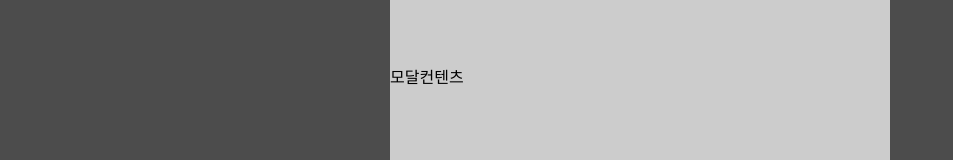
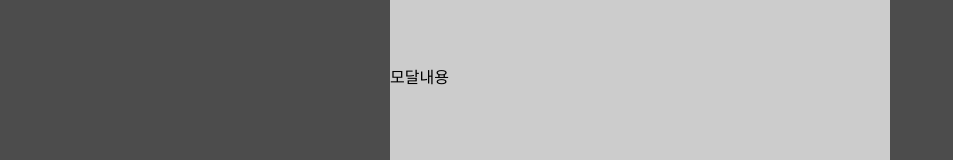
Before and after one commit to kyung-doo/kice, a React (Create React App) app: page /testpage in a window 1280 px wide. Both pictures are taken after a click on the button "모달버튼". Shown: the part 320-480 px from the top of the page, without its empty margins (0-953 px from the left). Built offline with nearby package versions, Linux system fonts and the light colour scheme.

Commit message:
modal stroy upload

```diff
--- a/src/components/Modal.tsx
+++ b/src/components/Modal.tsx
@@ -3,11 +3,18 @@ import styled from "styled-components";
 import Button from "./Button";
 
 export interface Props extends HTMLProps<HTMLInputElement> {
- /*
-  모달 닫기 state
-  */
-  setModal : ( a: boolean ) => void;
-
+    /**
+     * 모달 header
+    */
+    head?: JSX.Element;
+    /**
+     * 모달 footer
+    */
+    foot?: JSX.Element;
+    /**
+     * 모달 닫기 state
+    */
+    setModal : ( a: boolean ) => void;
 }
 
 
@@ -16,6 +23,9 @@ export interface Props extends HTMLProps<HTMLInputElement> {
  */
 const Modal: FC<Props & {as?: any}> = ({
     className,
+    head,
+    children,
+    foot,
     ...props
 }) => {
     let { setModal } = props;
@@ -23,15 +33,17 @@ const Modal: FC<Props & {as?: any}> = ({
      <Styled.Modal {...props}>
          <div className={`modal-content ${className}`}>
             <div className="modal-header fj">
-                    <h2 className="modal-title">모달타이틀</h2>
+                {head}
+                    {/* <h2 className="modal-title">모달타이틀</h2> */}
                     <button className="btn" onClick={()=>setModal(false)}>x</button>
             </div>
             <div className="modal-body">
-                    모달컨텐츠
+                {children}
             </div>
             <div className="modal-footer">
-                <Button>취소</Button>
-                <Button>발송</Button>
+                {foot}
+                {/* <Button>취소</Button>
+                <Button>발송</Button> */}
             </div>
          </div>
      </Styled.Modal>
--- a/src/pages/Testpage.tsx
+++ b/src/pages/Testpage.tsx
@@ -20,8 +20,18 @@ const Testpage: FC = () => {
             setCurrentPage={setCurrentPage}
          />
          <Button onClick={()=>setModal(true)}>모달버튼</Button>
-         {
-            modal &&  <Modal setModal={setModal}/>
+         {modal &&
+            <Modal
+               head={<h2 className="modal-title">모달타이틀</h2>}
+               foot={
+                  <>
+                     <Button>취소</Button>
+                     <Button>발송</Button>
+                  </>
+               }
+               setModal={setModal}>
+               <p>모달내용</p>
+            </Modal>
          }
       </Styled.Testpage>
    );
```
Also changed, not shown: 1 other file (tests, documents, lock files or other folders).
